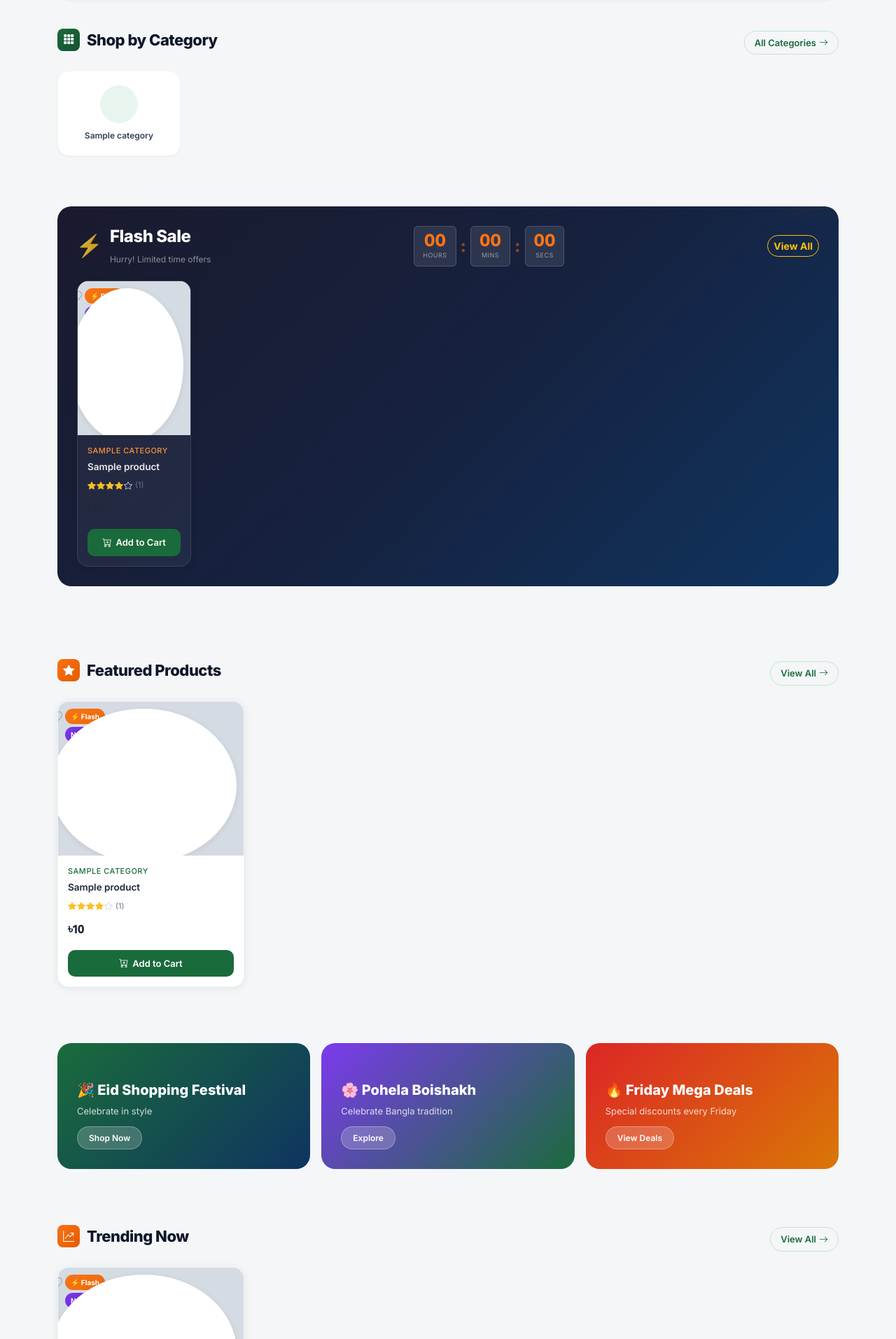
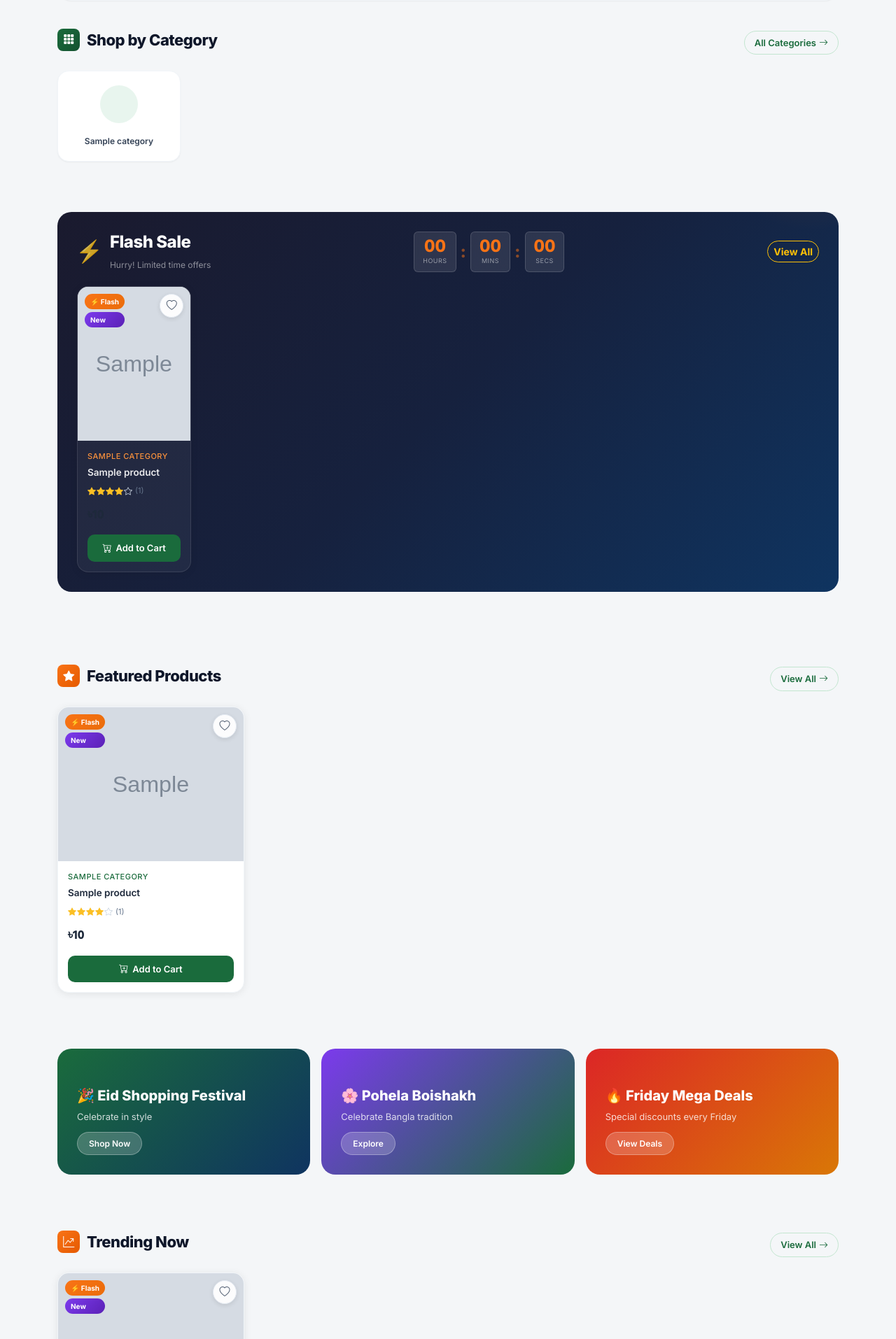
Before and after one commit to sazzadhossainsakib13/kenakata, a Django app: page / in a window 1280 px wide. Shown: the part 1053-2967 px from the top of the page at 70% size. Run offline with Django 5.2, Linux system fonts and the light colour scheme; tables that the repository leaves empty hold one stand-in row (values such as "Sample post"); grey boxes marked "Sample" are stand-in pictures.

Commit message:
fix: resolve wishlist button anchor styling and eliminate white circle overlay on product images

```diff
--- a/static/css/base.css
+++ b/static/css/base.css
@@ -476,6 +476,111 @@ body {
 }
 
 /* ============================================
+   RESPONSIVE PRODUCT & CATEGORY GRIDS
+   ============================================ */
+.products-grid,
+.products-grid-4 {
+  display: grid;
+  grid-template-columns: repeat(4, 1fr);
+  gap: 20px;
+}
+
+@media (max-width: 1200px) {
+  .products-grid,
+  .products-grid-4 {
+    grid-template-columns: repeat(3, 1fr);
+    gap: 16px;
+  }
+}
+
+@media (max-width: 768px) {
+  .products-grid,
+  .products-grid-4 {
+    grid-template-columns: repeat(2, 1fr);
+    gap: 12px;
+  }
+}
+
+@media (max-width: 480px) {
+  .products-grid,
+  .products-grid-4 {
+    grid-template-columns: repeat(2, 1fr);
+    gap: 10px;
+  }
+}
+
+.category-grid {
+  display: grid;
+  grid-template-columns: repeat(6, 1fr);
+  gap: 16px;
+}
+
+@media (max-width: 992px) {
+  .category-grid {
+    grid-template-columns: repeat(4, 1fr);
+    gap: 12px;
+  }
+}
+
+@media (max-width: 576px) {
+  .category-grid {
+    grid-template-columns: repeat(3, 1fr);
+    gap: 10px;
+  }
+}
+
+.category-card {
+  background: var(--kk-white);
+  border: 1px solid var(--kk-gray-100);
+  border-radius: var(--radius-lg);
+  padding: 18px 12px;
+  text-align: center;
+  text-decoration: none;
+  color: var(--kk-gray-800);
+  transition: all var(--transition-base);
+  display: flex;
+  flex-direction: column;
+  align-items: center;
+  gap: 8px;
+  box-shadow: var(--shadow-card);
+}
+
+.category-card:hover {
+  transform: translateY(-4px);
+  border-color: var(--kk-primary-200);
+  box-shadow: var(--shadow-card-hover);
+  color: var(--kk-primary);
+}
+
+.category-icon {
+  width: 50px;
+  height: 50px;
+  border-radius: 14px;
+  background: linear-gradient(135deg, rgba(16,185,129,0.1), rgba(4,120,87,0.18));
+  display: flex;
+  align-items: center;
+  justify-content: center;
+  font-size: 22px;
+  color: var(--kk-primary);
+  transition: all var(--transition-base);
+}
+
+.category-card:hover .category-icon {
+  background: var(--kk-primary);
+  color: white;
+  transform: scale(1.08);
+}
+
+.category-name {
+  font-size: 13px;
+  font-weight: 600;
+  white-space: nowrap;
+  overflow: hidden;
+  text-overflow: ellipsis;
+  max-width: 100%;
+}
+
+/* ============================================
    PRODUCT CARD
    ============================================ */
 .product-card {
@@ -510,12 +615,13 @@ body {
   justify-content: center;
 }
 
-.product-card-img a {
+.product-card-img a.product-img-link {
   display: block;
   width: 100%;
   height: 100%;
 }
 
+.product-card-img a.product-img-link img,
 .product-card-img img {
   width: 100%;
   height: 100%;
@@ -528,6 +634,42 @@ body {
 
 .product-card:hover .product-card-img img {
   transform: scale(1.05);
+}
+
+.product-wishlist-btn {
+  position: absolute !important;
+  top: 10px !important;
+  right: 10px !important;
+  width: 34px !important;
+  height: 34px !important;
+  border-radius: 50% !important;
+  background: rgba(255, 255, 255, 0.92) !important;
+  backdrop-filter: blur(4px);
+  border: 1px solid var(--kk-gray-200) !important;
+  display: flex !important;
+  align-items: center !important;
+  justify-content: center !important;
+  color: var(--kk-gray-600) !important;
+  font-size: 15px !important;
+  cursor: pointer !important;
+  transition: all var(--transition-fast) !important;
+  z-index: 5 !important;
+  text-decoration: none !important;
+  padding: 0 !important;
+  box-shadow: 0 2px 6px rgba(0,0,0,0.1) !important;
+}
+
+.product-wishlist-btn:hover {
+  background: white !important;
+  color: var(--kk-danger) !important;
+  transform: scale(1.12) !important;
+  box-shadow: 0 4px 12px rgba(220,38,38,0.2) !important;
+}
+
+.product-wishlist-btn.active {
+  color: var(--kk-danger) !important;
+  background: #fee2e2 !important;
+  border-color: #fca5a5 !important;
 }
 
 .gallery-main {
--- a/templates/includes/product_card.html
+++ b/templates/includes/product_card.html
@@ -5,7 +5,7 @@ Usage: {% include 'includes/product_card.html' with product=product %}
 <div class="product-card h-100">
   <!-- Image -->
   <div class="product-card-img">
-    <a href="{{ product.get_absolute_url }}" class="d-block w-100 h-100">
+    <a href="{{ product.get_absolute_url }}" class="product-img-link">
       <img src="{{ product.get_main_image_url }}" alt="{{ product.name }}" loading="lazy" onerror="this.src='/static/images/placeholder.svg'">
     </a>
     <!-- Badges -->
@@ -22,7 +22,7 @@ Usage: {% include 'includes/product_card.html' with product=product %}
     </div>
     <!-- Wishlist Button -->
     {% if user.is_authenticated %}
-    <button class="product-wishlist-btn {% if product.id in wishlist_product_ids %}active{% endif %}"
+    <button type="button" class="product-wishlist-btn {% if product.id in wishlist_product_ids %}active{% endif %}"
             onclick="toggleWishlist({{ product.id }}, this)"
             title="Add to Wishlist">
       <i class="bi {% if product.id in wishlist_product_ids %}bi-heart-fill{% else %}bi-heart{% endif %}"></i>
```
